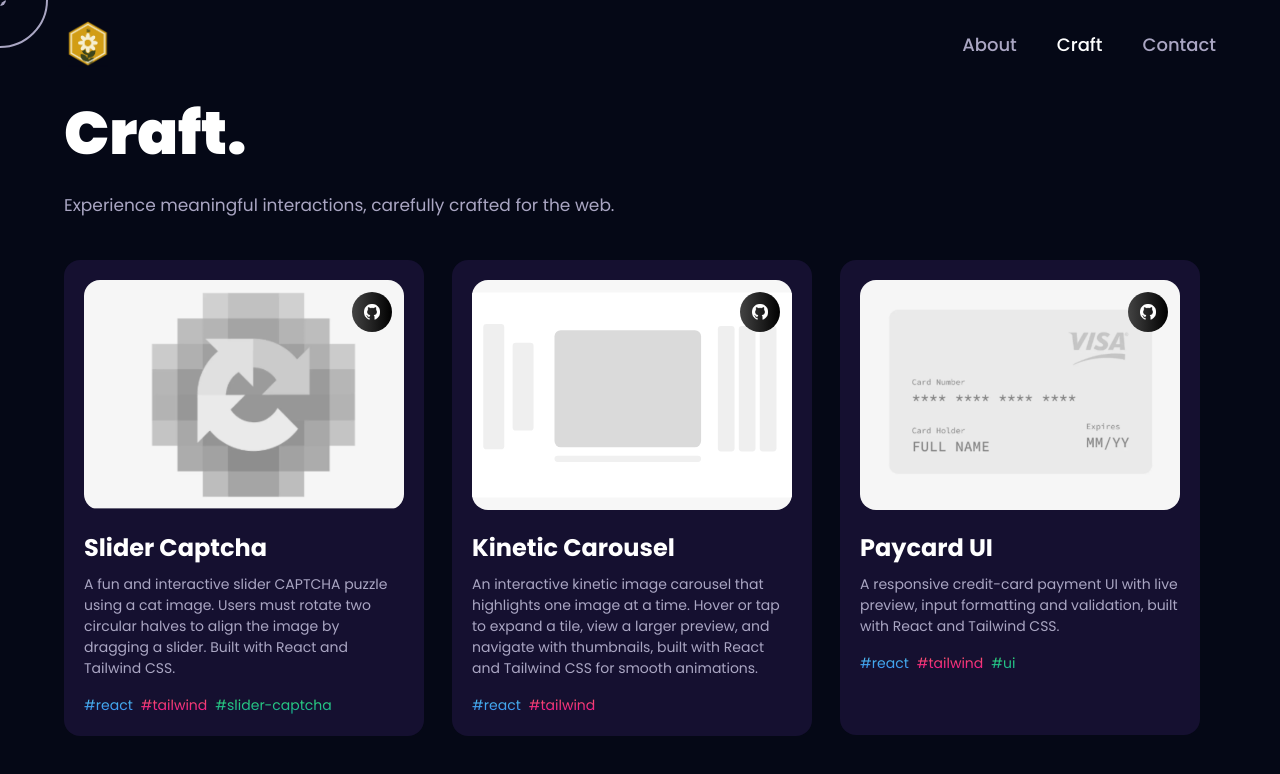
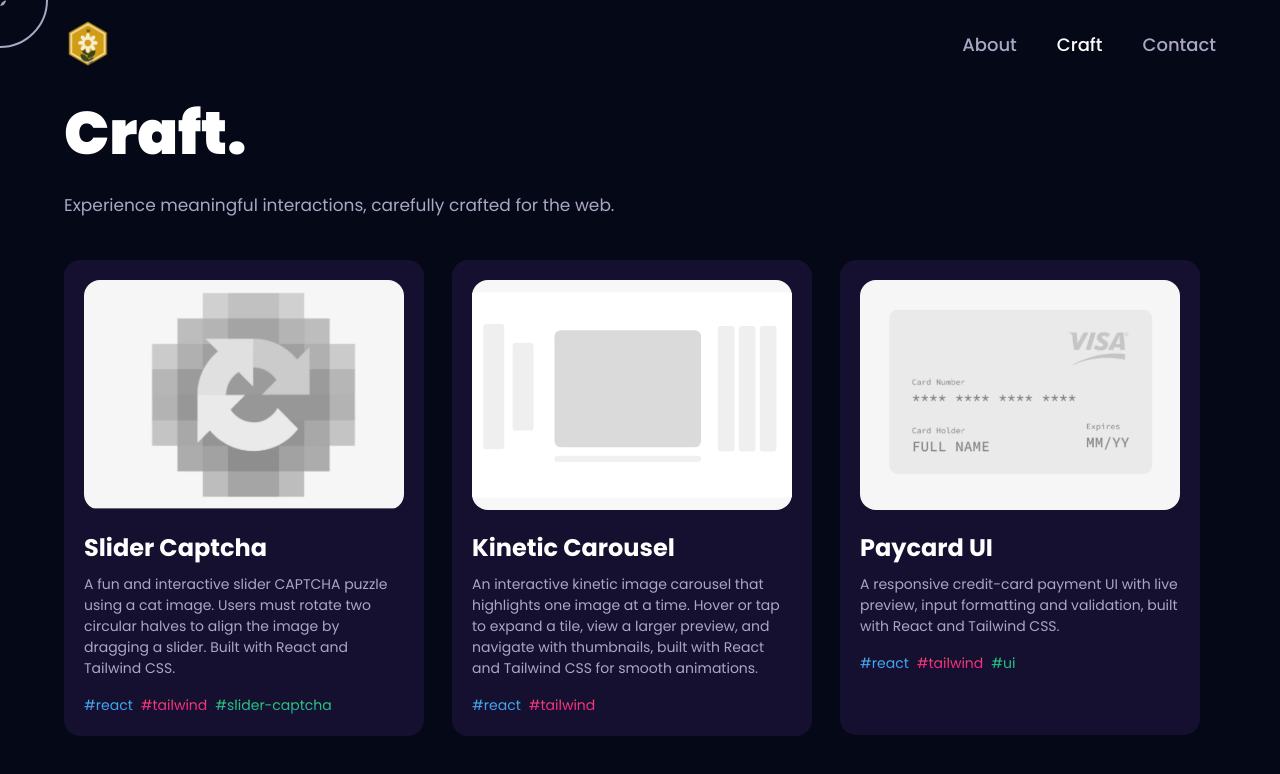
Before and after one commit to Snehal193/3d_portfolio, a React (Vite) app: page /craft in a window 1280 px wide. Shown: the top 774 px of the page. Built offline with nearby package versions, Linux system fonts and the light colour scheme.

Commit message:
Added loading skeleton when imges aren't loaded.

```diff
--- a/src/routes/KineticCarousel.jsx
+++ b/src/routes/KineticCarousel.jsx
@@ -5,8 +5,27 @@ import { carouselImages } from '../constants';
 
 const KineticCarousel = () => {
   const [activeIndex, setActiveIndex] = useState(2);
+  const [loadedImages, setLoadedImages] = useState(new Set());
   const wrapperRef = useRef(null);
   const timeoutRef = useRef(null);
+
+  useEffect(() => {
+    const imagePromises = carouselImages.map((image) => {
+      return new Promise((resolve, reject) => {
+        const img = new Image();
+        img.onload = () => {
+          setLoadedImages((prev) => new Set([...prev, image.id]));
+          resolve();
+        };
+        img.onerror = reject;
+        img.src = image.src;
+      });
+    });
+
+    Promise.all(imagePromises).catch((error) => {
+      console.error('Error preloading images:', error);
+    });
+  }, []);
 
   useEffect(() => {
     if (!wrapperRef.current) return;
@@ -31,7 +50,7 @@ const KineticCarousel = () => {
   }, [activeIndex]);
 
   return (
-    <div className="w-full flex flex-col items-center justify-center px-4 py-20">
+    <div className="w-full flex flex-col items-center justify-center px-4 py-20 h-[78vh]">
       <div className="w-[1200px] max-w-full">
         <ul ref={wrapperRef} className="group flex h-[390px] gap-[0.5%]">
           {carouselImages.map((image, index) => (
@@ -46,7 +65,12 @@ const KineticCarousel = () => {
                 "hover:w-[14%] [&:not(:hover),&:not(:first),&:not(:last)]:group-hover:w-[7%]"
               )}
             >
-            <div className="bg-gray overflow-hidden h-full w-full relative">
+              <div className="bg-gray-800 overflow-hidden h-full w-full relative">
+                {!loadedImages.has(image.id) && (
+                  <div className="absolute inset-0 z-20 bg-gradient-to-br from-gray-700 via-gray-800 to-gray-900 animate-pulse">
+                    <div className="absolute inset-0 bg-gray-700/50 blur-xl"></div>
+                  </div>
+                )}
                 <img
                   src={image.src}
                   alt={image.alt}
@@ -54,7 +78,16 @@ const KineticCarousel = () => {
                   height="640"
                   loading="eager"
                   decoding="async"
-                className="absolute z-10 w-[640px] h-[590px] object-cover block max-w-none left-1/2 top-1/2 -translate-x-1/2 -translate-y-1/2 transform-gpu transition-transform duration-200 ease-out"
+                  onLoad={() => {
+                    setLoadedImages((prev) => new Set([...prev, image.id]));
+                  }}
+                  className={classNames(
+                    "absolute z-10 w-[640px] h-[590px] object-cover block max-w-none left-1/2 top-1/2 -translate-x-1/2",
+                    "-translate-y-1/2 transform-gpu transition-all duration-300 ease-out",
+                    loadedImages.has(image.id)
+                      ? "opacity-100 scale-100"
+                      : "opacity-0 scale-105"
+                  )}
                 />
               </div>
             </li>
--- a/src/routes/Works.jsx
+++ b/src/routes/Works.jsx
@@ -26,25 +26,12 @@ const ProjectCard = ({ index, name, description, tags, image, source_code_link }
         className='bg-tertiary p-5 rounded-2xl sm:w-[360px] w-full min-h-[475px]'
       >
 
-        <div className='relative w-full h-[230px]'>
+        <div className='relative w-full h-[230px]' onClick={() => handleClick(source_code_link)}>
           <img
             src={image}
             alt='project_image'
             className='w-full h-full object-cover rounded-2xl'
           />
-
-          <div className='absolute inset-0 flex justify-end m-3 card-img_hover'>
-            <div
-              onClick={() => handleClick(source_code_link)}
-              className='black-gradient w-10 h-10 rounded-full flex justify-center items-center cursor-pointer'
-            >
-              <img
-                src={github}
-                alt='source code'
-                className='w-1/2 h-1/2 object-contain'
-              />
-            </div>
-          </div>
         </div>
 
         <div className='mt-5'>
```
Lines whose indentation alone changed are shown as unchanged.
